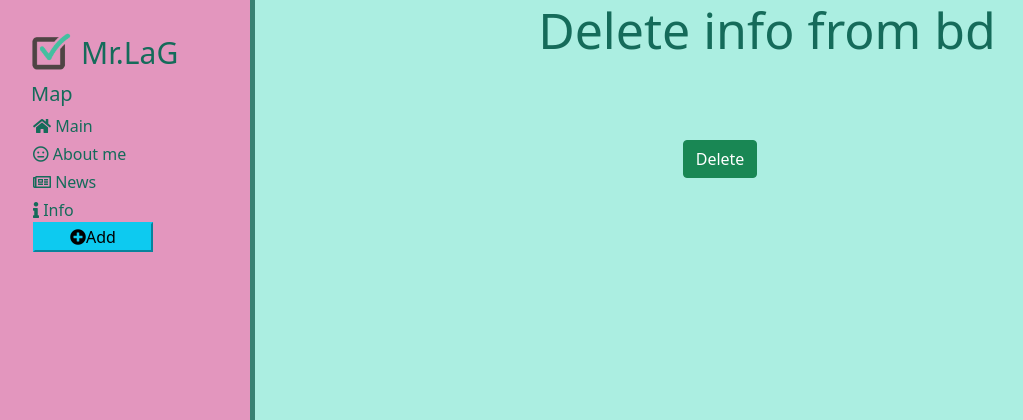
After one commit to ItIsMrLaG/Study_web, a Django app: page /news/1/delete in a window 1280 px wide. The commit adds this page. Shown: the top 420 px of the page, without its empty margins (1-1024 px from the left). Run offline with Django 3.2, Linux system fonts and the light colour scheme; data comes from the database, SQL or seed files in the repository; both versions use the stored data as it was after the commit; some libraries are stand-ins or nearby versions.

Commit message:
updating and deleting info

```diff
--- a/news/models.py
+++ b/news/models.py
@@ -11,6 +11,9 @@ class Information(models.Model):
         """i don't know for what"""
         return self.title
 
+    def get_absolute_url(self):
+        return f'/news/{self.id}'
+
     class Meta:
         """class for meta params (and name changing)"""
         verbose_name = 'Information'
--- a/news/templates/news/create.html
+++ b/news/templates/news/create.html
@@ -1,6 +1,6 @@
 {% extends 'main/html_layout.html' %}
 
-{% block title %}INDEX{% endblock %}
+{% block title %}Adding{% endblock %}
 
 {% block content %}
     <div class="features">
--- a/news/templates/news/details_view.html
+++ b/news/templates/news/details_view.html
@@ -7,5 +7,7 @@
         <h1>{{ article.title }}</h1>
         <p>{{ article.date }}</p>
         <p>{{ article.full_text }}</p>
+        <a href="{% url 'update' article.id %}" class="btn btn-warning">Add</a>
+        <a href="{% url 'delete' article.id %}" class="btn btn-danger">Delete</a>
     </div>
 {% endblock %}
--- /dev/null
+++ b/news/templates/news/news-delete.html
@@ -0,0 +1,14 @@
+{% extends 'main/html_layout.html' %}
+
+{% block title %}Delete{% endblock %}
+
+{% block content %}
+    <div class="features">
+        <h1>Delete info from bd</h1>
+        <form method="post">
+            {% csrf_token %}
+            <span>{{ form.error }}</span>
+            <button class="btn btn-success" type="submit">Delete</button>
+        </form>
+    </div>
+{% endblock %}
--- a/news/urls.py
+++ b/news/urls.py
@@ -7,4 +7,6 @@ urlpatterns = [
     path('create/', views.create, name='create'),
     path('<int:pk>', views.Detail_output.as_view(), name='news_detail'),  # <int:pk> - it is dynamical url (means - a parameter is supplied to it, which must be an int)
     path('checker', views.All_output.as_view(), name='check'),
+    path('<int:pk>/update', views.News_update.as_view(), name='update'),
+    path('<int:pk>/delete', views.News_delete.as_view(), name='delete'),
 ]
--- a/news/views.py
+++ b/news/views.py
@@ -1,41 +1,59 @@
 from django.shortcuts import render, redirect
 from .models import Information
 from .forms import Informatin_form
-from django.views.generic import DetailView, ListView
+from django.views.generic import DetailView, ListView, UpdateView, DeleteView, CreateView
+
 
 # ListView - class for comfortable output of all 'info' from bd
 # DetailView - class for comfortable output of only one 'info' from bd
+# UpdateView - class for updating information inside db
+# DeleteView - class for deleting information from db
+
 
 class Detail_output (DetailView):
     model = Information
     template_name = 'news/details_view.html'
     context_object_name = 'article'
 
+
+class News_update(UpdateView):
+    model = Information
+    template_name = 'news/create.html'
+    form_class = Informatin_form
+
+
+class News_delete(DeleteView):
+    model = Information
+    template_name = 'news/news-delete.html'
+    success_url = '/news/'                        # url on place where people would be redirect before using this class
+
 ###################################################################################################################
 '''
 there are two same output-method for showing all information
 '''
 
-class All_output (ListView): # method - 1
+class All_output (ListView):                      # method - 1
     model = Information
     template_name = 'news/for_check.html'
-    context_object_name = 'all_art'  # key name, like {"news": news} in the second method
+    context_object_name = 'all_art'               # key name, like {"news": news} in the second method
 
 
-def news_home (request):  # method - 2 (with sorting)
+def news_home (request):                          # method - 2 (with sorting)
     # news = Information.objects.all()            # getting all information from the bd
     news = Information.objects.order_by('-date')  # sort get information by attribute
     news_dict = {"news": news}
     return render(request, 'news/news_home.html', news_dict)
+
+
 ##################################################################################################################
 
 def create (request):
     error = ''
     if request.method == 'POST':
         form = Informatin_form(request.POST)
-        if form.is_valid():          # check (is this form was filled correct or not)
-            form.save()              # send info to the BD
-            return redirect('home')  # direct you on the another page >>>redirect('name of this page')<<<
+        if form.is_valid():                       # check (is this form was filled correct or not)
+            form.save()                           # send info to the BD
+            return redirect('home')               # direct you on the another page >>>redirect('name of this page')<<<
         else:
             error = 'Form with mistake'
 
```
Also changed, not shown: db.sqlite3.
